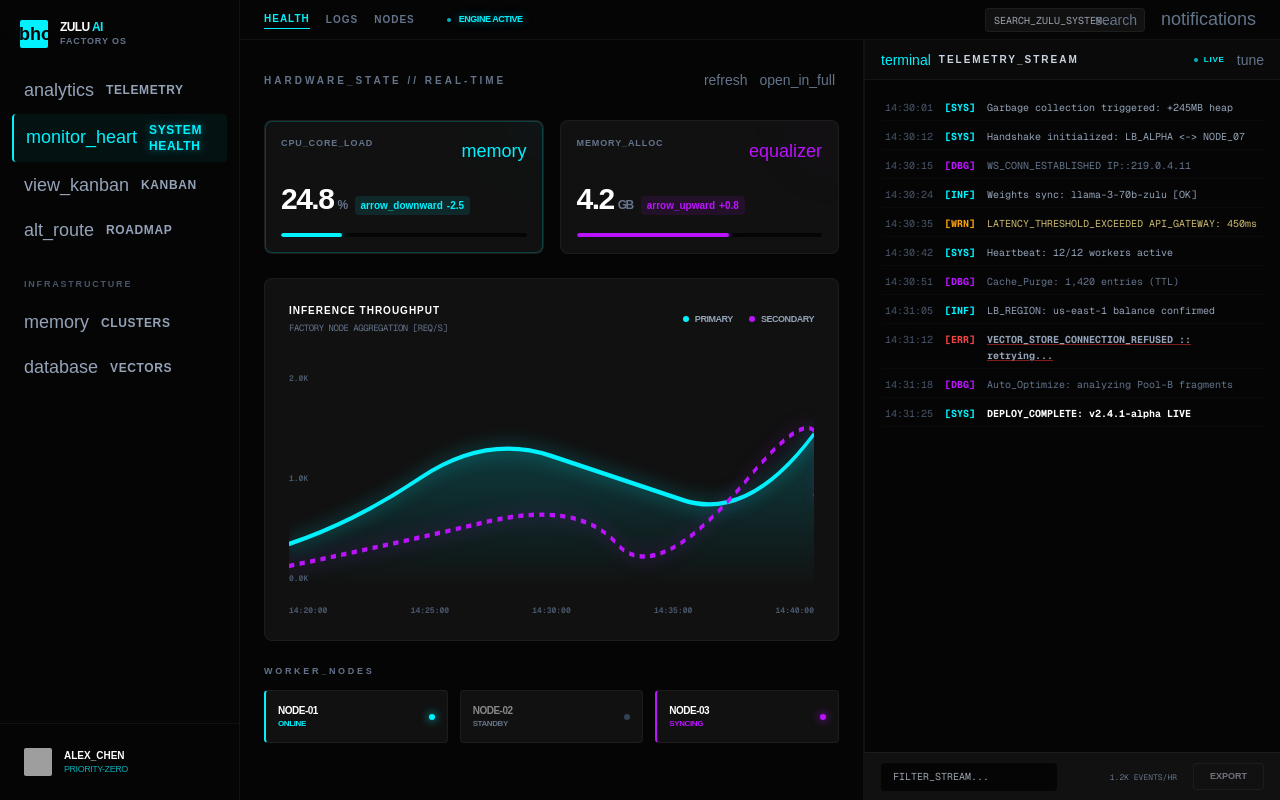
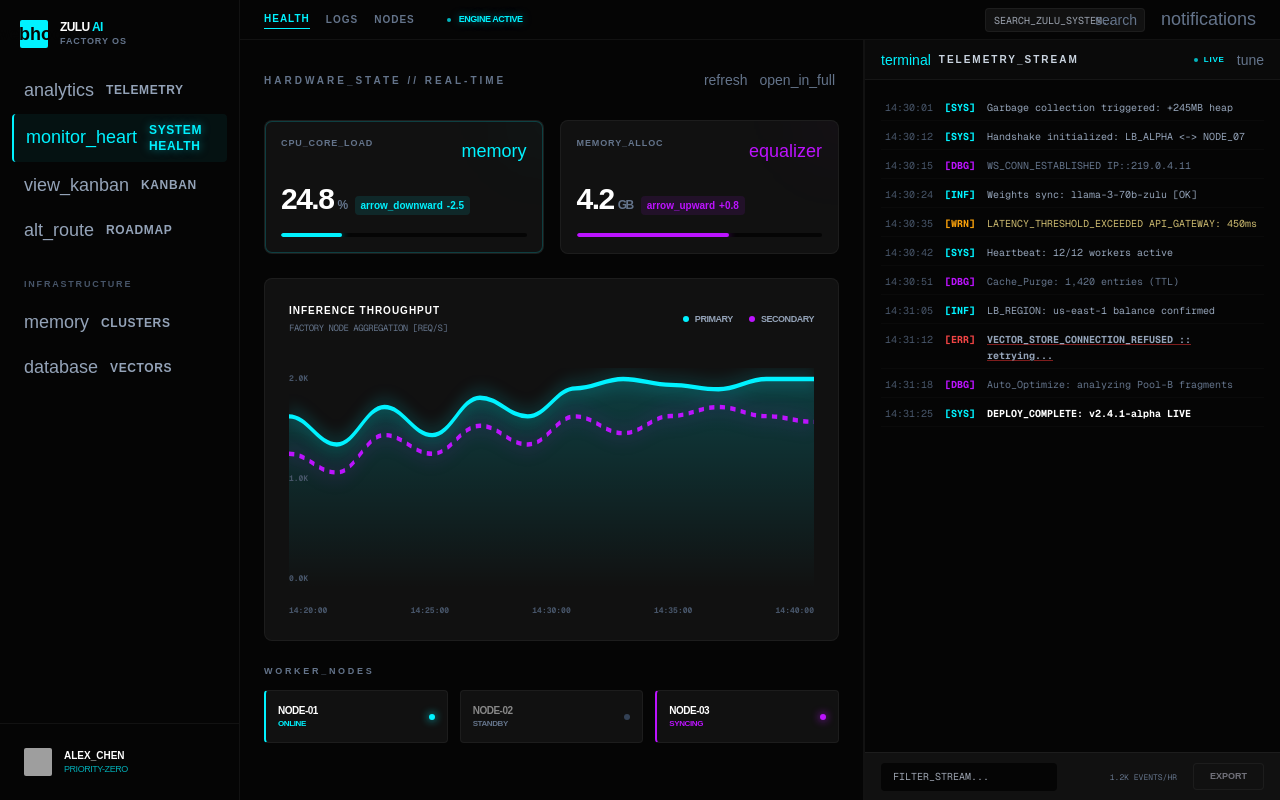
Before and after one commit to watkajtys/builderloom-zulu-1773028070, a React (Vite) app: page /system-health in a window 1280 px wide. Built offline with nearby package versions, Linux system fonts and the light colour scheme; grey boxes are pictures that could not be loaded.

Commit message:
feat: implementation attempt 1

```diff
--- a/src/components/SystemHealth.tsx
+++ b/src/components/SystemHealth.tsx
@@ -1,9 +1,84 @@
-import React from 'react';
+import React, { useState, useEffect } from 'react';
 import { MetricCard } from './MetricCard';
 import { WorkerNode } from './WorkerNode';
 import { TelemetryStream } from './TelemetryStream';
 
+// Generates a smooth SVG path using cubic bezier curves with bottom padding to prevent clipping
+const generateSmoothPath = (data: number[], width: number, height: number): string => {
+  if (data.length === 0) return '';
+
+  // Padding so the stroke doesn't clip the bottom baseline.
+  // We'll map values from 0-100 to range between (height - padding) and padding.
+  const bottomPadding = 10;
+  const topPadding = 5;
+  const effectiveHeight = height - bottomPadding - topPadding;
+
+  const stepX = width / (data.length - 1);
+
+  // Helper to calculate Y coordinates ensuring padding
+  const getY = (val: number) => {
+    // val is assumed to be 0-100 percentage.
+    // When val is 0, y is at height - bottomPadding.
+    // When val is 100, y is at topPadding.
+    return (height - bottomPadding) - ((val / 100) * effectiveHeight);
+  };
+
+  const points = data.map((val, i) => ({
+    x: i * stepX,
+    y: getY(val)
+  }));
+
+  // Start the path
+  let path = `M${points[0].x},${points[0].y}`;
+
+  // Add cubic bezier curves
+  for (let i = 0; i < points.length - 1; i++) {
+    const p0 = points[i];
+    const p1 = points[i + 1];
+
+    // Control points to apply slight curve tension (smooth interpolation)
+    const cp1x = p0.x + (stepX * 0.4);
+    const cp1y = p0.y;
+    const cp2x = p1.x - (stepX * 0.4);
+    const cp2y = p1.y;
+
+    path += ` C${cp1x},${cp1y} ${cp2x},${cp2y} ${p1.x},${p1.y}`;
+  }
+
+  return path;
+};
+
 export function SystemHealth() {
+  // Simulate live telemetry data for chart
+  const [primaryData, setPrimaryData] = useState<number[]>([40, 60, 45, 75, 50, 80, 65, 85, 70, 90, 80, 95]);
+  const [secondaryData, setSecondaryData] = useState<number[]>([30, 40, 35, 50, 40, 60, 50, 70, 60, 75, 65, 80]);
+
+  useEffect(() => {
+    const interval = setInterval(() => {
+      setPrimaryData(prev => {
+        const next = [...prev.slice(1)];
+        // Add random fluctuation between -15 and +15, bounded 20-100
+        const lastVal = prev[prev.length - 1];
+        let newVal = lastVal + (Math.random() * 30 - 15);
+        newVal = Math.max(20, Math.min(100, newVal));
+        next.push(newVal);
+        return next;
+      });
+
+      setSecondaryData(prev => {
+        const next = [...prev.slice(1)];
+        // Add random fluctuation bounded 10-85
+        const lastVal = prev[prev.length - 1];
+        let newVal = lastVal + (Math.random() * 25 - 12);
+        newVal = Math.max(10, Math.min(85, newVal));
+        next.push(newVal);
+        return next;
+      });
+    }, 1000);
+
+    return () => clearInterval(interval);
+  }, []);
+
   return (
     <div className="flex flex-1 overflow-hidden">
       <div className="w-[60%] flex flex-col border-r border-border-muted bg-obsidian overflow-y-auto custom-scrollbar">
@@ -73,9 +148,25 @@ export function SystemHealth() {
                     <stop offset="100%" stopColor="rgba(188, 19, 254, 0)" />
                   </linearGradient>
                 </defs>
-                <path d="M0,80 Q50,70 100,50 T200,40 T300,60 T400,30 L400,100 L0,100 Z" fill="url(#blueGrad)" />
-                <path d="M0,80 Q50,70 100,50 T200,40 T300,60 T400,30" fill="none" stroke="#00F2FF" strokeWidth="2" style={{ filter: 'drop-shadow(0 0 4px rgba(0,242,255,0.5))' }} />
-                <path d="M0,90 Q80,80 150,70 T250,80 T350,50 T400,60" fill="none" stroke="#BC13FE" strokeWidth="2" style={{ filter: 'drop-shadow(0 0 4px rgba(188,19,254,0.5))' }} strokeDasharray="4 4" />
+                <path
+                  d={`${generateSmoothPath(primaryData, 400, 100)} L400,100 L0,100 Z`}
+                  fill="url(#blueGrad)"
+                />
+                <path
+                  d={generateSmoothPath(primaryData, 400, 100)}
+                  fill="none"
+                  stroke="#00F2FF"
+                  strokeWidth="2"
+                  style={{ filter: 'drop-shadow(0 0 4px rgba(0,242,255,0.5))' }}
+                />
+                <path
+                  d={generateSmoothPath(secondaryData, 400, 100)}
+                  fill="none"
+                  stroke="#BC13FE"
+                  strokeWidth="2"
+                  style={{ filter: 'drop-shadow(0 0 4px rgba(188,19,254,0.5))' }}
+                  strokeDasharray="4 4"
+                />
               </svg>
 
               <div className="absolute inset-y-0 left-0 flex flex-col justify-between text-[8px] font-mono font-bold text-slate-600 py-1">
```
Also changed, not shown: 1 other file (tests, documents, lock files or other folders).
